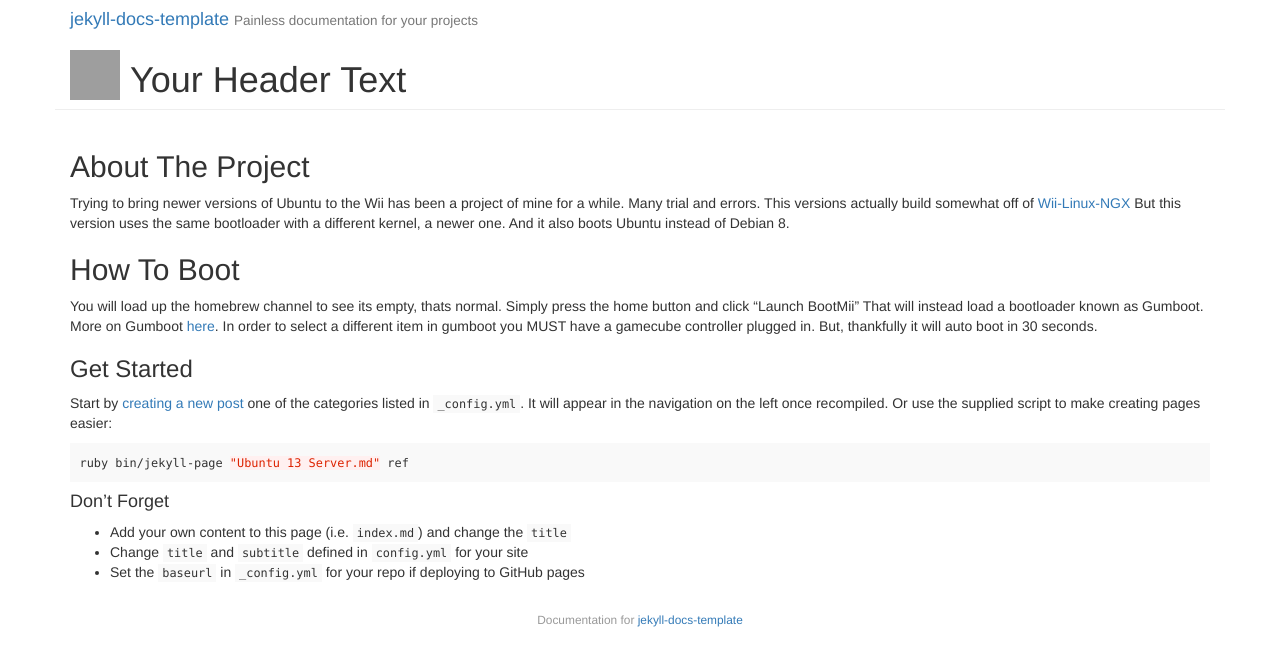
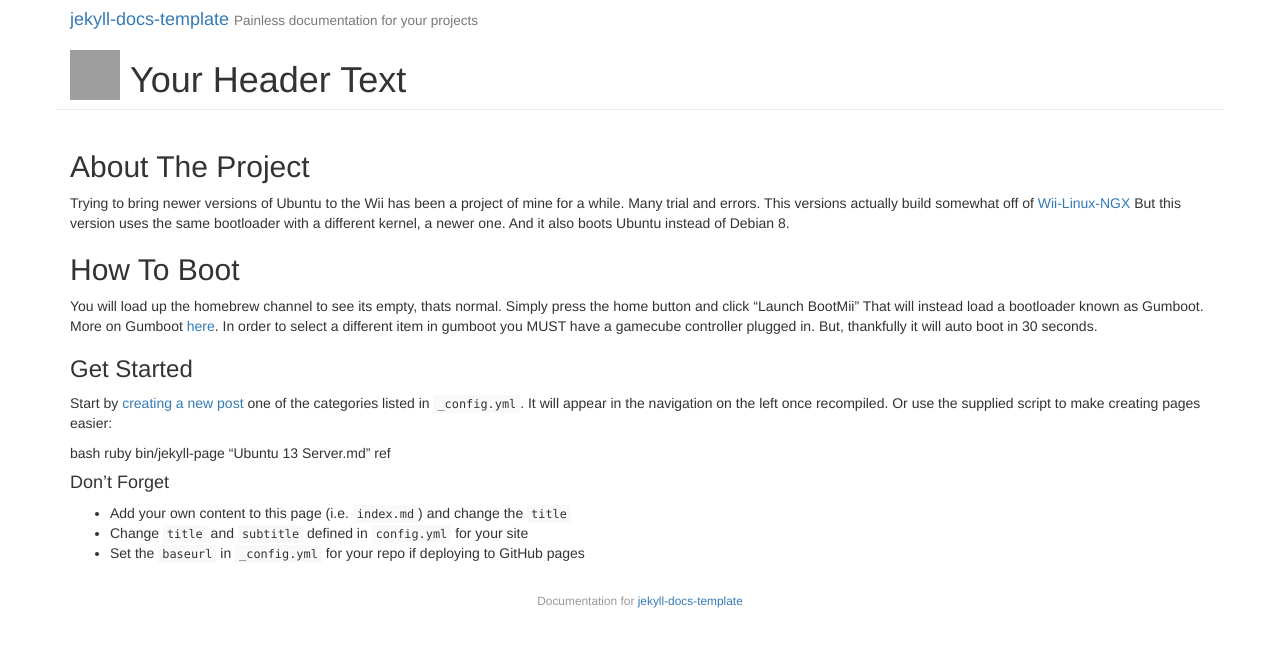
Before and after one commit to Wiibuntu/Ubuntu, a Jekyll site: the page built from index.md, in a window 1280 px wide. Shown: the top 666 px of the page. Built offline with Jekyll 4.4.1, drawn with Linux system fonts in a browser that asks for light colours; grey boxes are pictures that could not be loaded.

Commit message:
Update index.md

````diff
--- a/index.md
+++ b/index.md
@@ -23,9 +23,9 @@ In order to select a different item in gumboot you MUST have a gamecube controll
 
 Start by [creating a new post](http://jekyllrb.com/docs/posts/) one of the categories listed in `_config.yml`. It will appear in the navigation on the left once recompiled. Or use the supplied script to make creating pages easier:
 
-```bash
+bash
 ruby bin/jekyll-page "Ubuntu 13 Server.md" ref
-```
+
 
 #### Don't Forget
 
````
